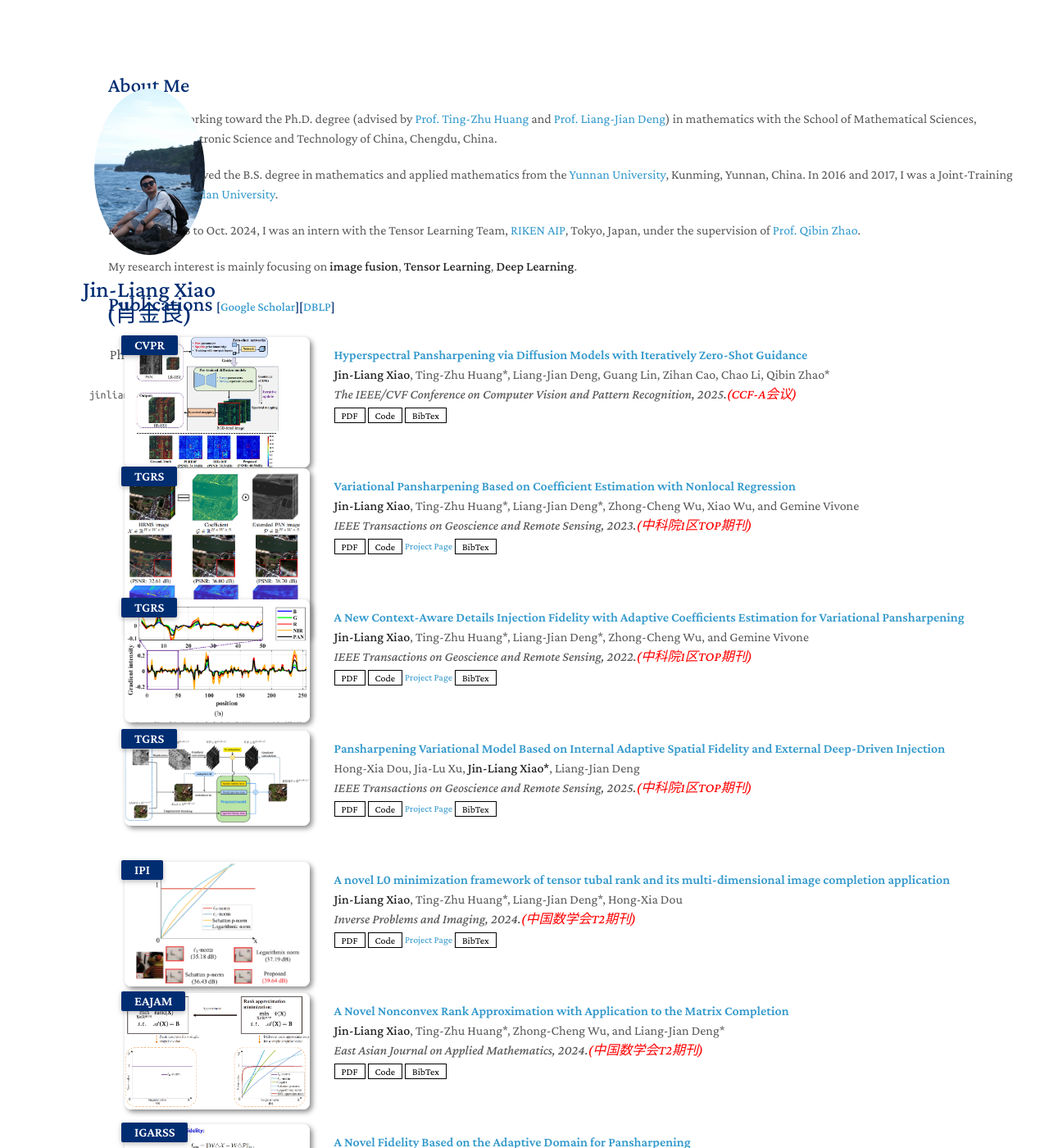
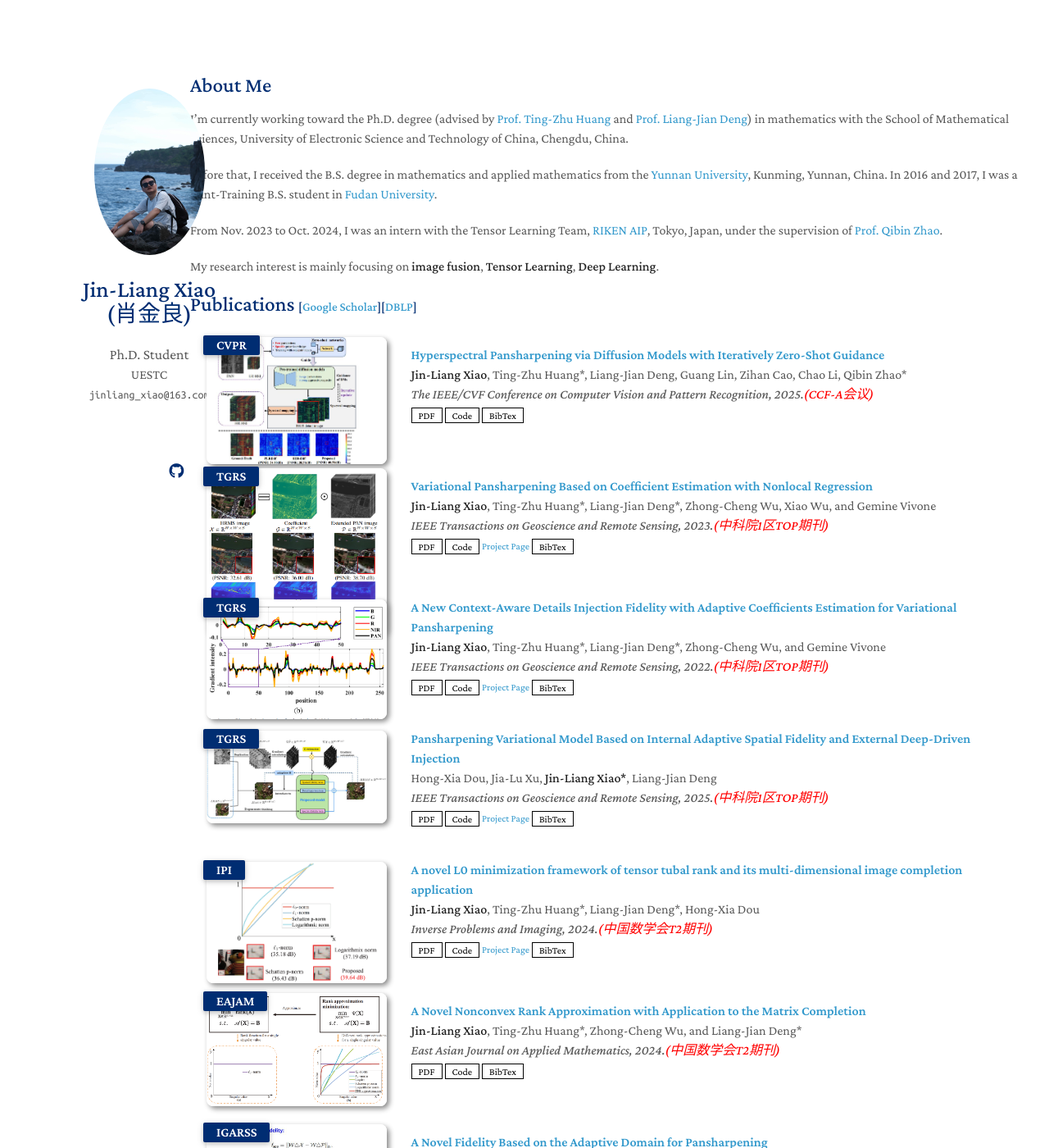
Before and after one commit to Jin-liangXiao/Jin-liangXiao.github.io, a Jekyll site: the page built from index.md, in a window 1280 px wide and 1400 px high. Shown: the whole window at 82% size. Built offline with Jekyll 4.4.1, drawn with Linux system fonts in a browser that asks for light colours; nearby versions of some CDN libraries; a style sheet for code colours, icons or effects is not loaded; our own code applies the rules of GitHub Pages for plain Markdown files.

Commit message:
Update minimal-light.scss

```diff
--- a/_sass/minimal-light.scss
+++ b/_sass/minimal-light.scss
@@ -135,7 +135,7 @@ header ul li + li + li { border-right: none; width: 89px; }
 
 header ul a strong { font-size: 14px; display: block; color: #222; }
 
-section { width: auto; float: right; padding-top: 5.5em; margin-left: 100px; padding-bottom: 50px; }
+section { width: auto; float: right; padding-top: 5.5em; margin-left: 200px; padding-bottom: 50px; }
 
 small { font-size: 11px; }
 
```
